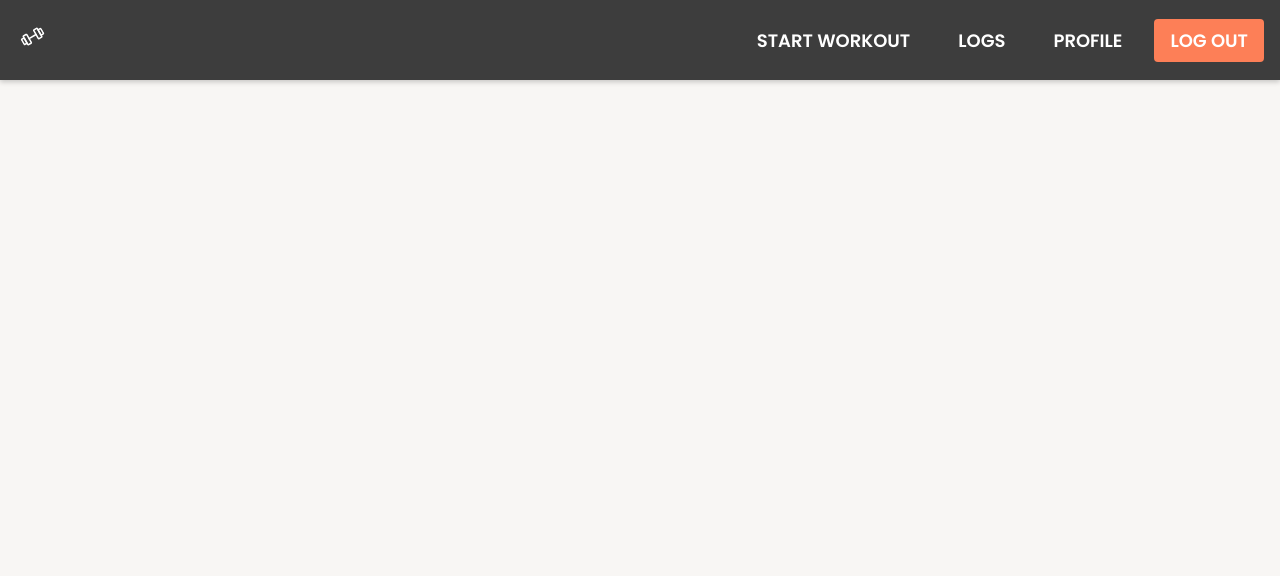
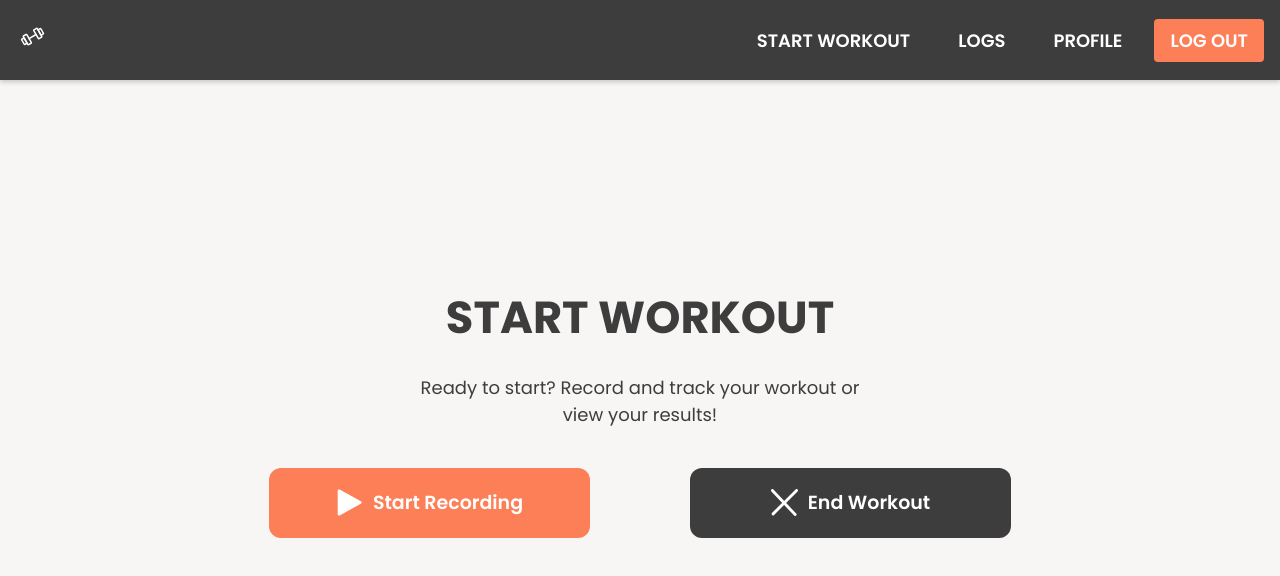
Before and after one commit to jonasbj99/P7-707, a React (Create React App) app in the folder SmartFit-app/: page /start-workout in a window 1280 px wide. Shown: the top 576 px of the page. Built offline with nearby package versions, Linux system fonts and the light colour scheme.

Commit message:
Fixed nav and naming of components

```diff
--- a/SmartFit-app/src/App.tsx
+++ b/SmartFit-app/src/App.tsx
@@ -3,7 +3,7 @@ import { BrowserRouter as Router, Routes, Route } from 'react-router-dom';
 import Navbar from './components/Navbar/Navbar';
 import logoImg from './assets/Workout-icon.svg';
 import Home from './pages/Home/Home';
-import CurrentWorkout from './pages/CurrentWorkout/CurrentWorkout';
+import StartWorkout from './pages/StartWorkout/StartWorkout';
 import Recording from './pages/Recording/Recording';
 import Login from './pages/Login/Login';
 import Set from './pages/Set/Set';
@@ -24,7 +24,7 @@ function App() {
       <Routes>
         <Route path="/" element={<Login />} />
         <Route path="/home" element={<Home />} />
-        <Route path="/current-workout" element={<CurrentWorkout />} />
+        <Route path="/start-workout" element={<StartWorkout />} />
         <Route path="/recording" element={<Recording />} />
         <Route path="/set" element={<Set />} />
         <Route path="/workoutoverview" element={<WorkoutOverview workoutData={workoutData} />} />
--- a/SmartFit-app/src/components/Navbar/Navbar.tsx
+++ b/SmartFit-app/src/components/Navbar/Navbar.tsx
@@ -32,7 +32,7 @@ function Navbar({ logoImg, logoAlt }: NavbarProps) {
 
       {/*Menu links*/}
       <nav className={`${styles.navLinks} ${menuOpen ? styles.menuOpen : ''}`}>
-        <Link to="/current-workout">
+        <Link to="/start-workout">
           <img src={loginIcon} alt="Login Icon" className={styles.icon} /> Start workout
         </Link>
         <Link to="/logs">
--- a/SmartFit-app/src/pages/Home/Home.tsx
+++ b/SmartFit-app/src/pages/Home/Home.tsx
@@ -10,7 +10,7 @@ const Home = () => {
   const navigate = useNavigate();
 
   const handleStartWorkoutClick = () => {
-    navigate('/current-workout');
+    navigate('/start-workout');
   };
 
   const handleLogClick = () => {
--- /dev/null
+++ b/SmartFit-app/src/pages/StartWorkout/StartWorkout.scss
@@ -0,0 +1,34 @@
+.div-page {
+  display: flex;
+  flex-direction: column;
+  align-items: center;
+  justify-content: center;
+  height: 100vh;
+  text-align: center;
+  padding: 0;
+  margin: 0;
+
+  .home-section {
+    flex: 1;
+    padding: 2rem;
+    display: flex;
+    flex-direction: column;
+    align-items: center;
+    justify-content: center;
+  }
+
+  .button-group {
+    display: flex;
+    flex-direction: column;
+    align-items: center;
+    gap: 10px;
+    width: 100%;
+    margin-top: 40px;
+
+    @media (min-width: 1024px) {
+      flex-direction: row;
+      justify-content: center;
+      gap: 100px;
+    }
+  }
+}
--- a/SmartFit-app/src/pages/CurrentWorkout/CurrentWorkout.tsx
+++ b/SmartFit-app/src/pages/StartWorkout/StartWorkout.tsx
@@ -2,11 +2,11 @@ import React from 'react';
 import { useNavigate } from 'react-router-dom';
 import Button from '../../components/Button/Button';
 import Header from '../../components/Header/Header';
-import '../../pages/Home/Home.scss';
+import '../../pages/StartWorkout/StartWorkout.scss';
 import PlayIcon from '../../assets/Play-icon.svg';
 import NoIcon from '../../assets/No-icon.svg';
 
-const CurrentWorkout = () => {
+const StartWorkout = () => {
   const navigate = useNavigate();
 
   const handleStartRecordingClick = () => {
@@ -46,4 +46,4 @@ const CurrentWorkout = () => {
   );
 };
 
-export default CurrentWorkout;
+export default StartWorkout;
```
Also changed, not shown: SmartFit-app/src/pages/CurrentWorkout/CurrentWorkout.scss (deleted, +0 -33 lines).
